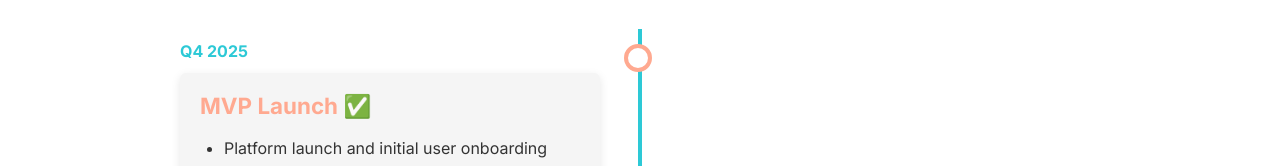
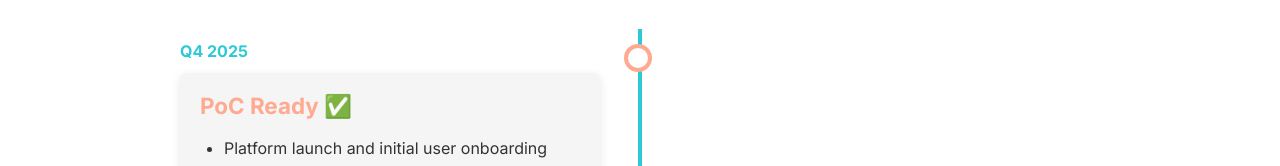
Before and after one commit to kinetrax/kinetra, a website: page whitepaper.html in a window 1280 px wide. Shown: the part 9995-10161 px from the top of the page. Drawn offline with Linux system fonts and the light colour scheme.

Commit message:
refactor: update roadmap milestone in whitepaper from MVP Launch to PoC Ready for clarity

```diff
--- a/whitepaper.html
+++ b/whitepaper.html
@@ -527,7 +527,7 @@
                     <div class="roadmap-item">
                         <div class="roadmap-date">Q4 2025</div>
                         <div class="roadmap-content">
-                            <h3>MVP Launch ✅</h3>
+                            <h3>PoC Ready ✅</h3>
                             <ul>
                                 <li>Platform launch and initial user onboarding</li>
                                 <li>Core features: session creation, booking, and payments</li>
```
